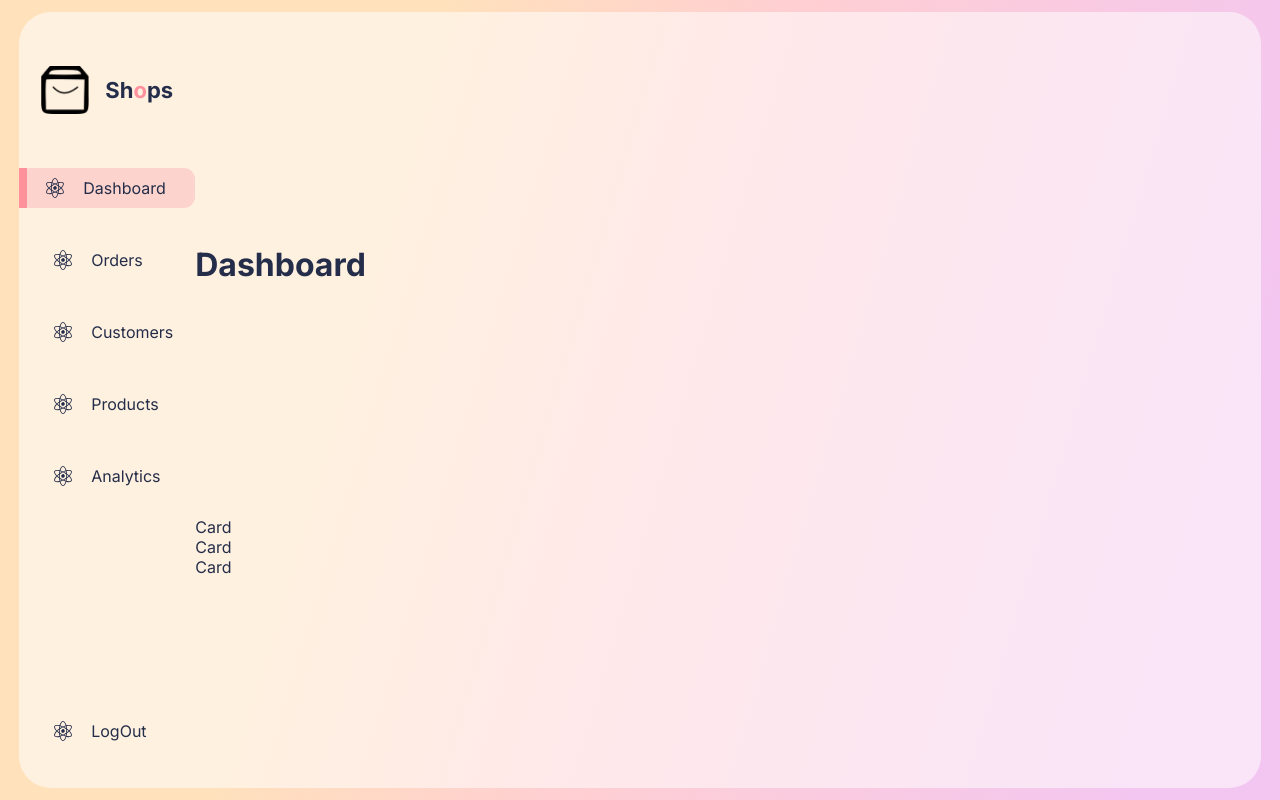
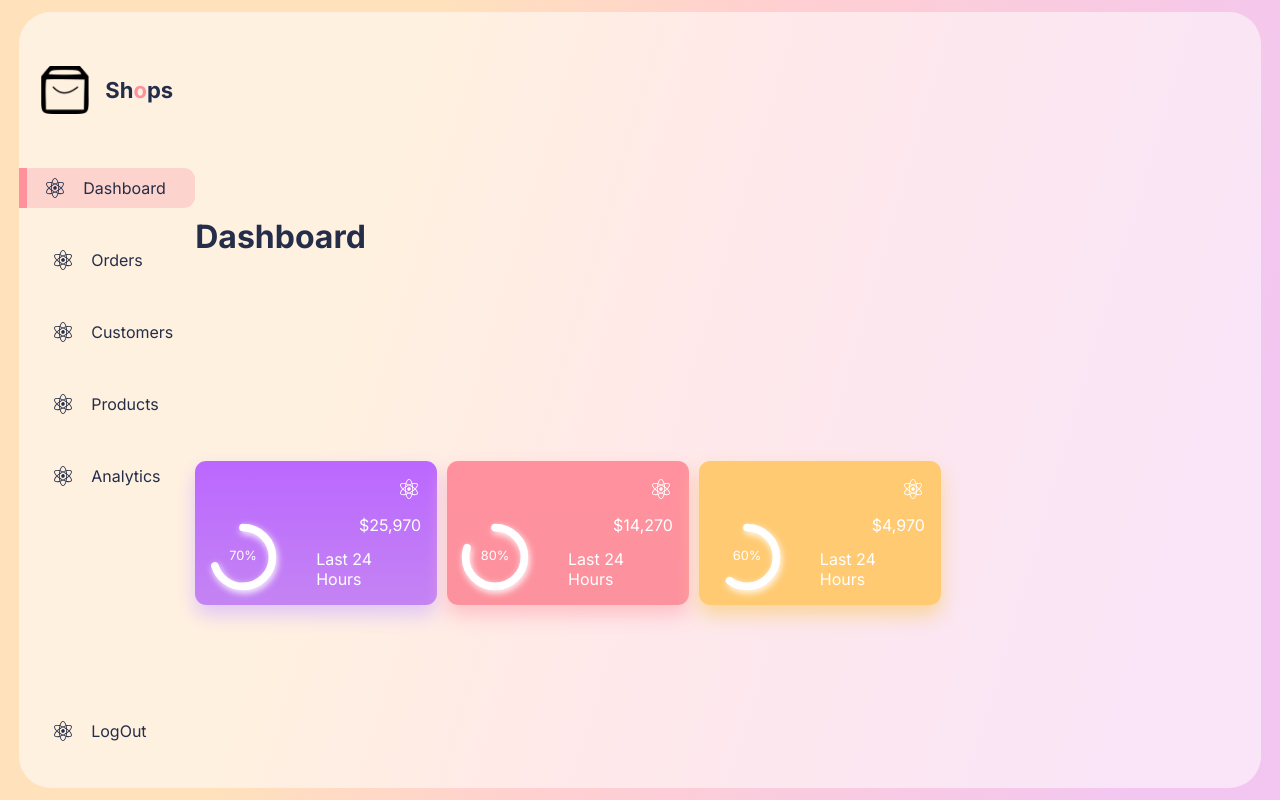
Before and after one commit to NamalTharindu97/Responsive-Admin-Panel, a React (Create React App) app: page / in a window 1280 px wide. Built offline with nearby package versions, Linux system fonts and the light colour scheme; a web font is replaced by a local one.

Commit message:
card css add

```diff
--- a/src/components/Card/Card.css
+++ b/src/components/Card/Card.css
@@ -0,0 +1,54 @@
+.CompactCard {
+	display: flex;
+	flex: 1;
+	height: 7rem !important;
+	border-radius: 0.7rem;
+	color: white;
+	position: relative;
+	cursor: pointer;
+	padding: 1rem;
+}
+
+.CompactCard:hover {
+	box-shadow: none;
+}
+/*radial bar*/
+.radialBar {
+	flex: 1;
+	display: flex;
+	flex-direction: column;
+	justify-content: flex-end;
+	gap: 1rem;
+}
+
+.CircularProgressbar {
+	width: 4rem !important;
+	overflow: visible;
+}
+
+.CircularProgressbar-path {
+	stroke: white !important;
+	stroke-width: 12px !important;
+	filter: drop-shadow(2px 4px 6px white);
+}
+
+.CircularProgressbar-trail {
+	display: none !important;
+}
+
+.CircularProgressbar-text {
+	fill: white !important;
+}
+
+.radialBar > span {
+	font-size: 17px;
+	font-weight: bold;
+}
+
+.details {
+	flex: 1;
+	display: flex;
+	flex-direction: column;
+	justify-content: space-between;
+	align-items: flex-end;
+}
--- a/src/components/Card/Card.jsx
+++ b/src/components/Card/Card.jsx
@@ -1,8 +1,44 @@
-import React from "react";
+import React, { useState } from "react";
 import "./Card.css";
+import { AnimateSharedLayout } from "framer-motion";
+import { CircularProgressbar } from "react-circular-progressbar";
+import "react-circular-progressbar/dist/styles.css";
 
-const Card = () => {
-	return <div>Card</div>;
+const Card = (props) => {
+	const [expanded, setExpanded] = useState(false);
+
+	return (
+		<AnimateSharedLayout>
+			{expanded ? <ExpandedCard /> : <CompactCard param={props} />}
+		</AnimateSharedLayout>
+	);
 };
 
+const CompactCard = ({ param }) => {
+	const Png = param.png;
+	return (
+		<div
+			className="CompactCard"
+			style={{
+				background: param.color.backGround,
+				boxShadow: param.color.boxShadow,
+			}}
+		>
+			<div className="radialBar">
+				<CircularProgressbar
+					value={param.barValue}
+					text={`${param.barValue}%`}
+				/>
+			</div>
+			<div className="details">
+				<Png />
+				<span>${param.value}</span>
+				<span>Last 24 Hours</span>
+			</div>
+		</div>
+	);
+};
+
+const ExpandedCard = () => {};
+
 export default Card;
--- a/src/components/Cards/Cards.css
+++ b/src/components/Cards/Cards.css
@@ -0,0 +1,8 @@
+.Cards {
+	display: flex;
+	gap: 10px;
+}
+
+.parentContainer {
+	width: 100%;
+}
```
